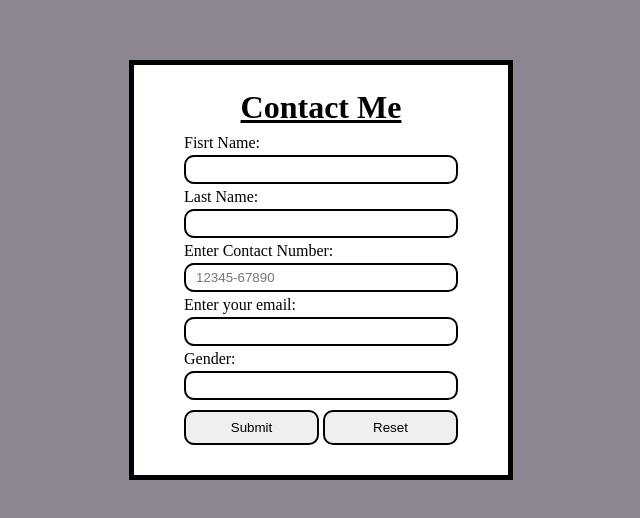
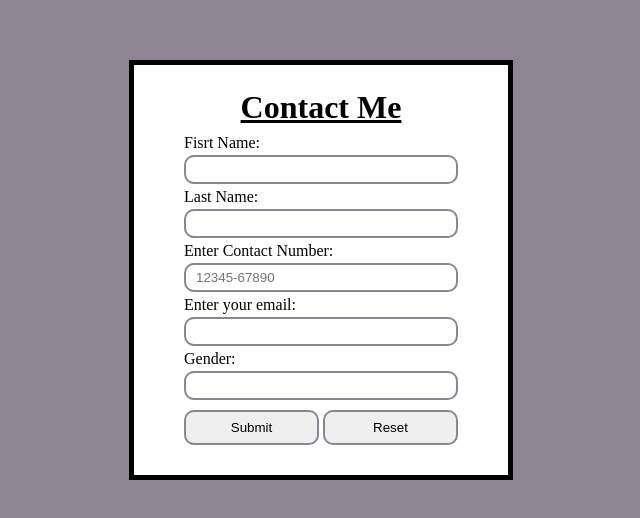
Before and after one commit to Amit-Kumar-Keshri/html_form, a plain HTML site: page index.html in a window 1280 px wide. Shown: the part 132-650 px from the top of the page, without its empty margins (319-959 px from the left). Drawn offline with Linux system fonts and the light colour scheme.

Commit message:
changes in css

```diff
--- a/style.css
+++ b/style.css
@@ -27,13 +27,12 @@ h1{
     width: 250px;
     height: 25px;
     border-radius: 10px;
-    border: 2px solid black;
+    border: 2px solid hsl(279, 6%, 55%);
     padding: 0 10px;
 }
 
 #buttons input{
     margin-top: 10px;
-
     width: 135px;
     height: 35px;
 }
```
